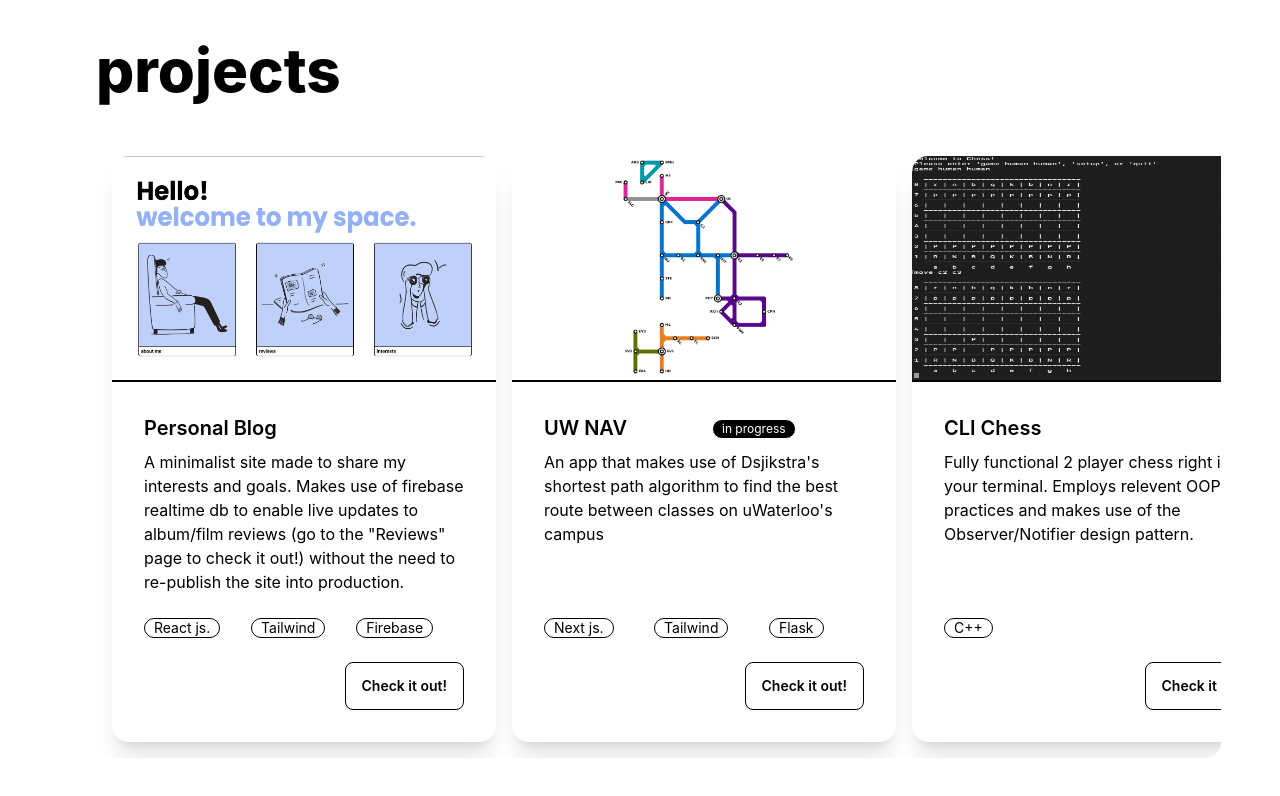
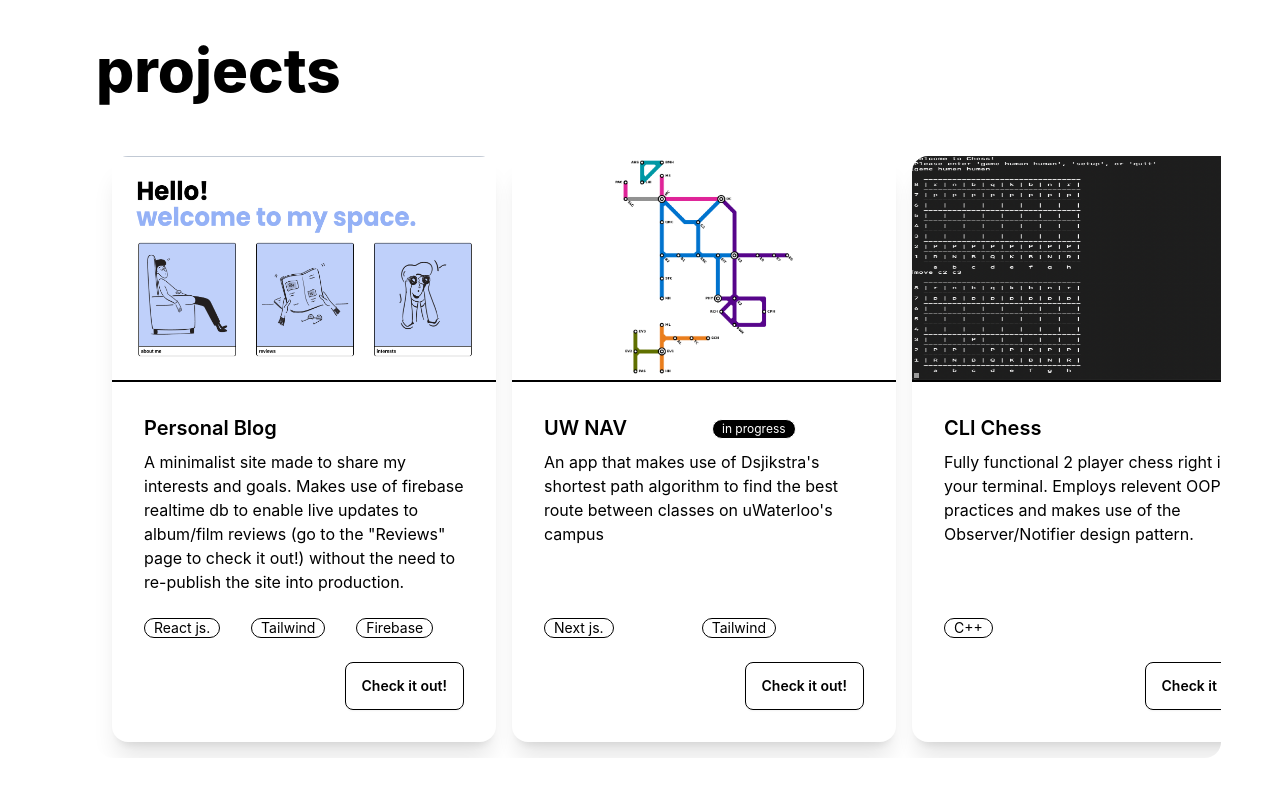
Before and after one commit to odis43/blog, a React (Create React App) app: page /about in a window 1280 px wide. Shown: the part 1718-2514 px from the top of the page. Built offline with nearby package versions, Linux system fonts and the light colour scheme; no server answers.

Commit message:
minor project card fix

```diff
--- a/src/About.jsx
+++ b/src/About.jsx
@@ -248,7 +248,6 @@ const About = () => {
                 <div className="grid grid-flow-col mb-4 mt-4">
                   <div class="badge badge-ghost">Next js.</div>
                   <div class="badge badge-ghost">Tailwind</div>
-                  <div class="badge badge-ghost">Flask</div>
                 </div>
                 <div className="card-actions justify-end">
                   <Link
```
